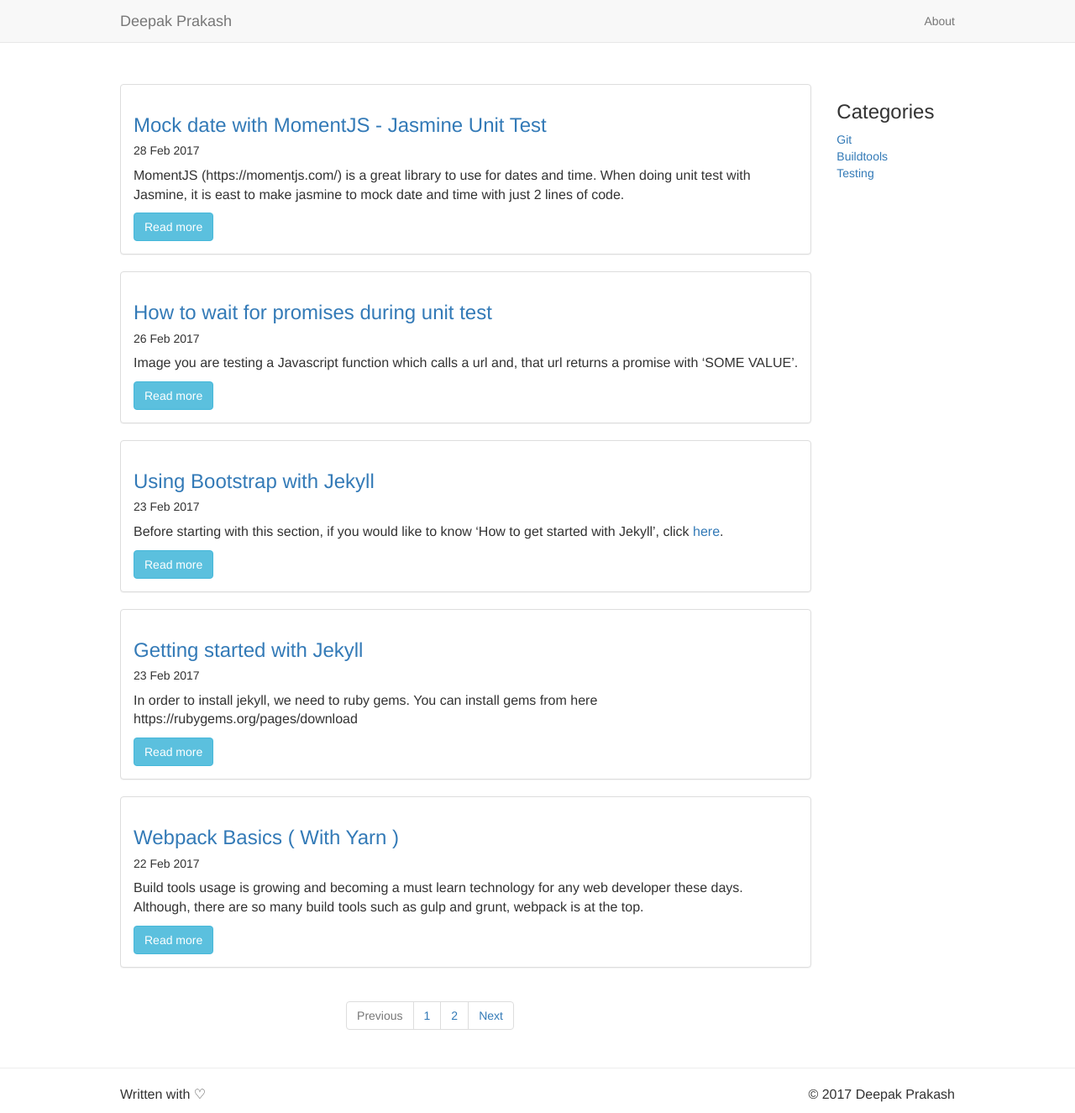
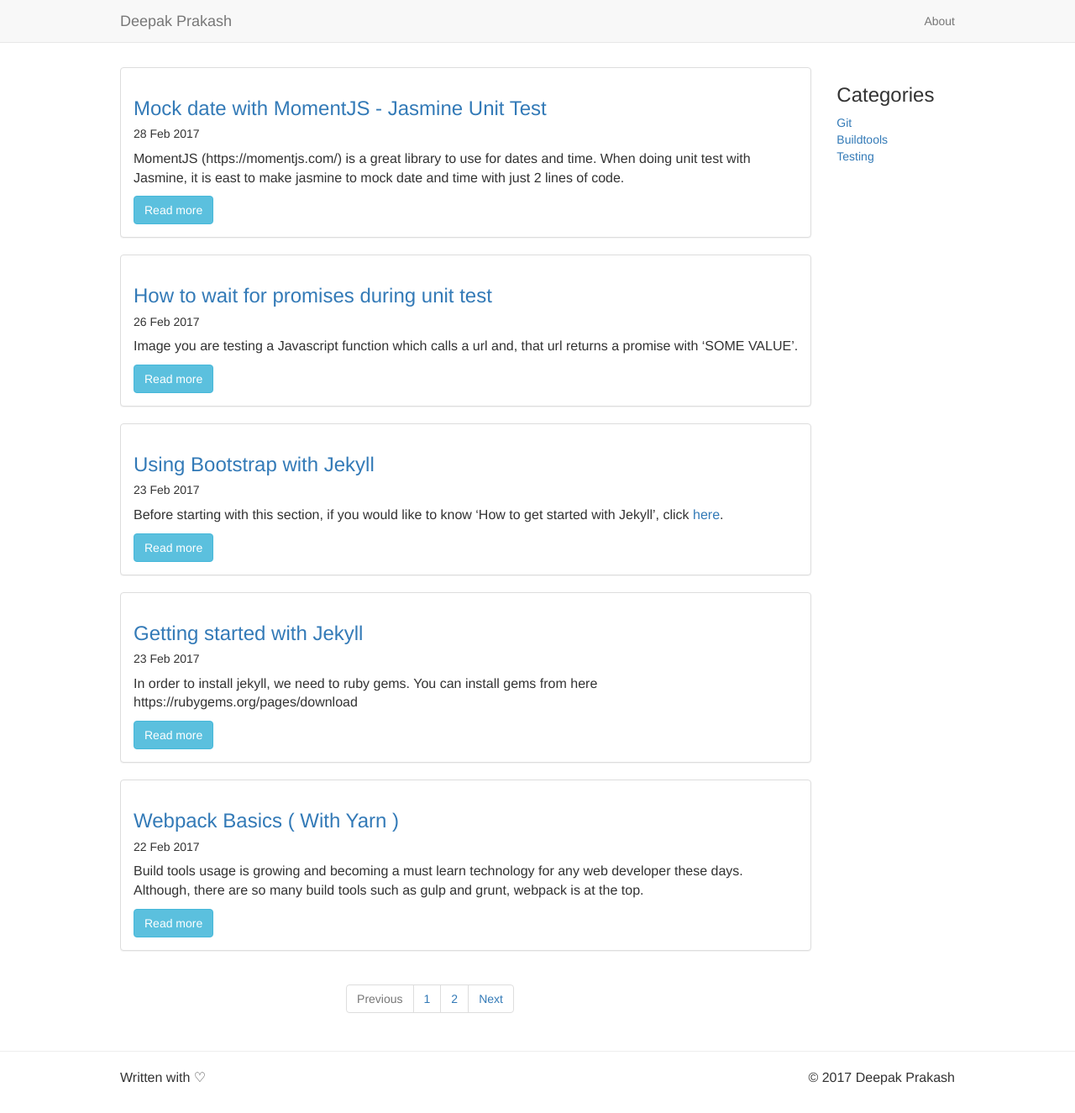
Before and after one commit to deepak6sp/deepak6sp.github.io, a Jekyll site: the page built from index.html, in a window 1280 px wide and 1325 px high. Shown: the whole window at 84% size. Built offline with Jekyll 4.4.1, drawn with Linux system fonts in a browser that asks for light colours; nearby versions of some CDN libraries; the list of posts is cut into pages by our own code.

Commit message:
navrbar fixed

```diff
--- a/assets/css/main.css
+++ b/assets/css/main.css
@@ -1,5 +1,5 @@
 body {
-  padding-top: 100px; }
+  padding-top: 80px; }
 
 p {
   font-size: 1.6rem; }
--- a/assets/scss/globals/_defaults.scss
+++ b/assets/scss/globals/_defaults.scss
@@ -1,5 +1,5 @@
 body{
-  padding-top: 100px;
+  padding-top: 80px;
 }
 
 p {
```
Also changed, not shown: 2 other files.
